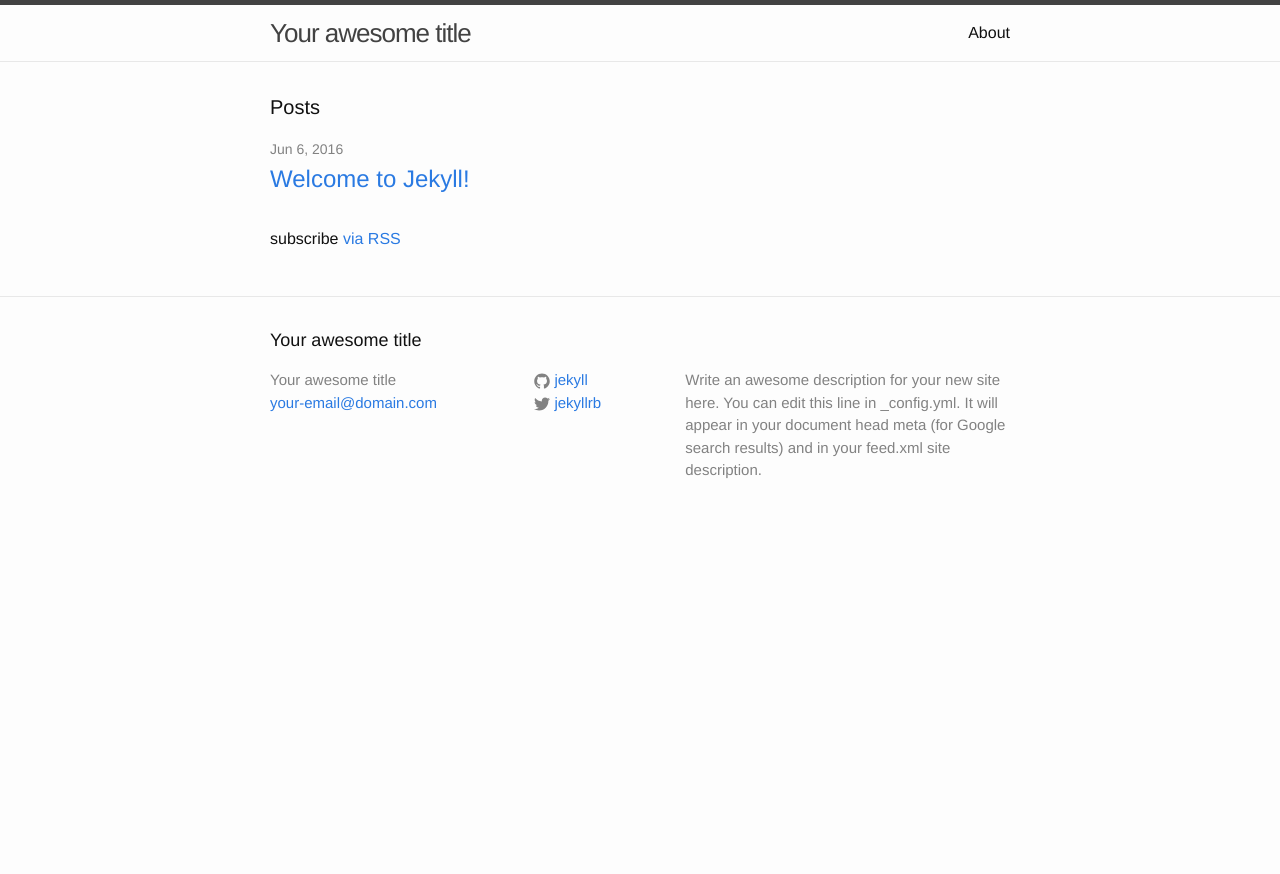
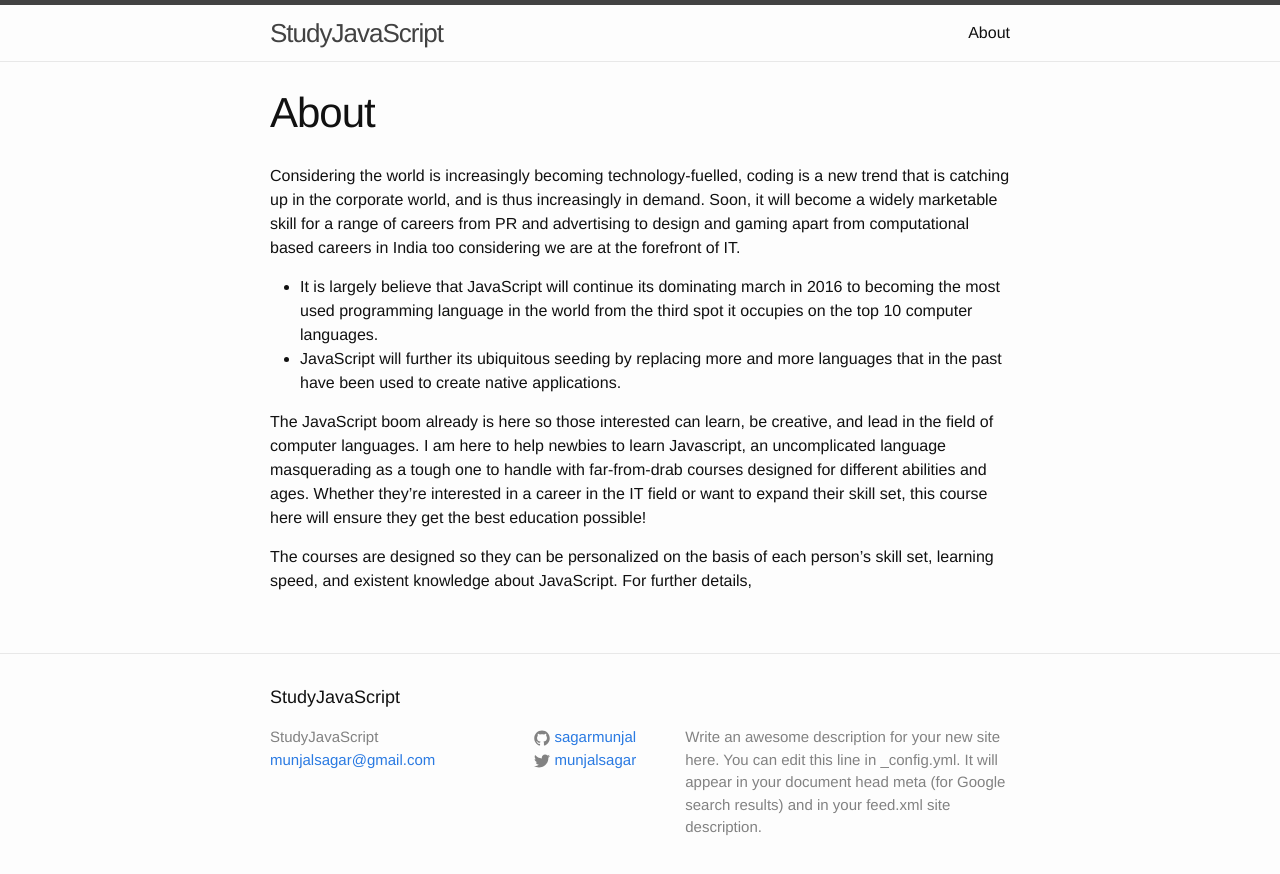
Before and after one commit to sagarmunjal/repo0001, a Jekyll site: the page built from index.md, in a window 1280 px wide. Shown: the top 874 px of the page. Built offline with Jekyll 4.4.1, drawn with Linux system fonts in a browser that asks for light colours.

Commit message:
second commit

```diff
--- a/_config.yml
+++ b/_config.yml
@@ -6,8 +6,8 @@
 # 'jekyll serve'. If you change this file, please restart the server process.
 
 # Site settings
-title: Your awesome title
-email: your-email@domain.com
+title: StudyJavaScript
+email: munjalsagar@gmail.com
 description: > # this means to ignore newlines until "baseurl:"
   Write an awesome description for your new site here. You can edit this
   line in _config.yml. It will appear in your document head meta (for
@@ -16,8 +16,8 @@ description: > # this means to ignore newlines until "baseurl:"
 baseurl: "/studyjavascript" # the subpath of your site, e.g. /blog
 url: "http://sagarmunjal.github.io" # the base hostname & protocol for your site
 
-twitter_username: jekyllrb
-github_username:  jekyll
+twitter_username: munjalsagar
+github_username:  sagarmunjal
 
 # Build settings
 markdown: kramdown
--- a/_posts/2016-06-07-welcome-to-jekyll.markdown
+++ b/_posts/2016-06-07-welcome-to-jekyll.markdown
@@ -1,8 +1,8 @@
 ---
 layout: post
-title:  "Welcome to Jekyll!"
+title:  "History of Javascript!"
 date:   2016-06-07 01:51:19 +0530
-categories: jekyll update
+categories: javascript basics
 ---
 You’ll find this post in your `_posts` directory. Go ahead and edit it and re-build the site to see your changes. You can rebuild the site in many different ways, but the most common way is to run `jekyll serve`, which launches a web server and auto-regenerates your site when a file is updated.
 
--- /dev/null
+++ b/index.md
@@ -0,0 +1,13 @@
+---
+layout: page
+title: About
+---
+
+Considering the world is increasingly becoming technology-fuelled, coding is a new trend that is catching up in the corporate world, and is thus increasingly in demand. Soon, it will become a widely marketable skill for a range of careers from PR and advertising to design and gaming apart from computational based careers in India too considering we are at the forefront of IT.
+
+- It is largely believe that JavaScript will continue its dominating march in 2016 to becoming the most used programming language in the world from the third spot it occupies on the top 10 computer languages.
+- JavaScript will further its ubiquitous seeding by replacing more and more languages that in the past have been used to create native applications.
+
+The JavaScript boom already is h­­ere so those interested can learn, be creative, and lead in the field of computer languages. I am here to help newbies to learn Javascript, an uncomplicated language masquerading as a tough one to handle with far-from-drab courses designed for different abilities and ages. Whether they’re interested in a career in the IT field or want to expand their skill set, this course here will ensure they get the best education possible!
+
+The courses are designed so they can be personalized on the basis of each person’s skill set, learning speed, and existent knowledge about JavaScript. For further details,
```
Also changed, not shown: about.md (deleted, +0 -15 lines), blogs.md (renamed from index.html).
